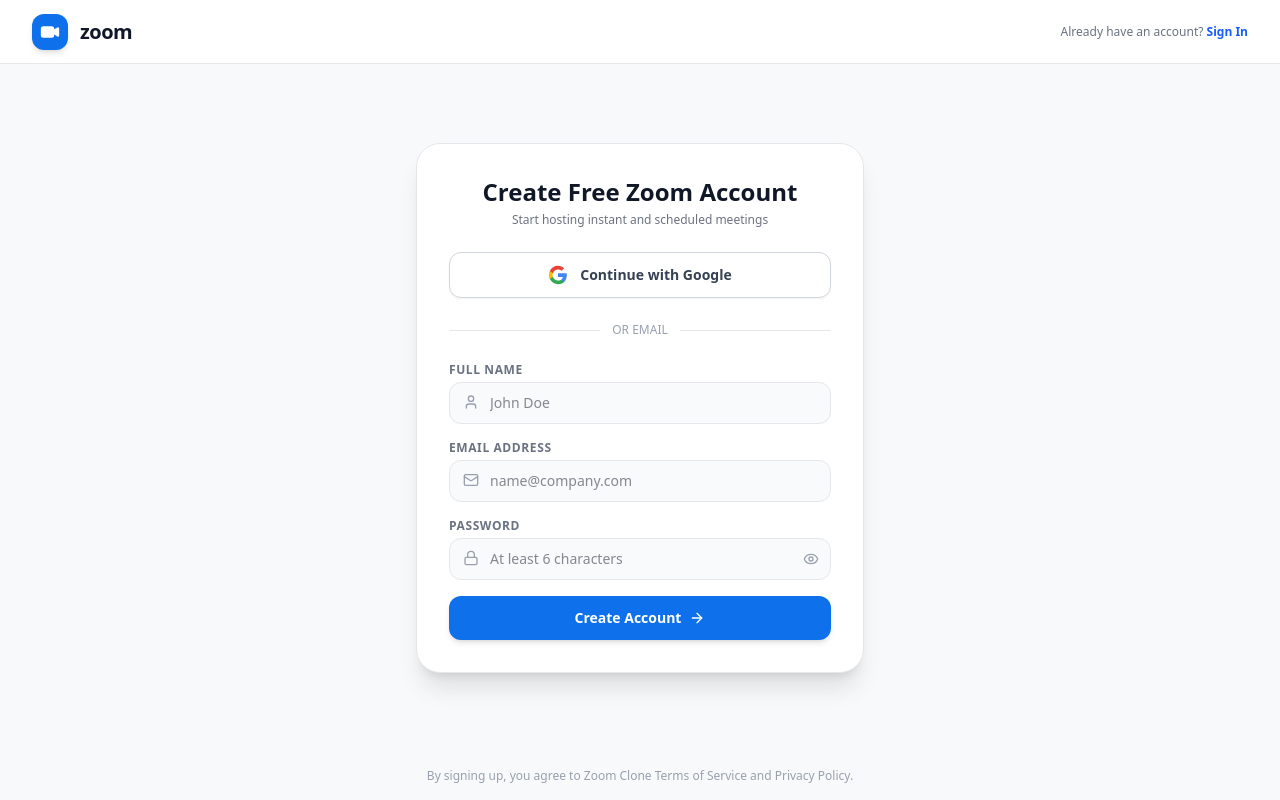
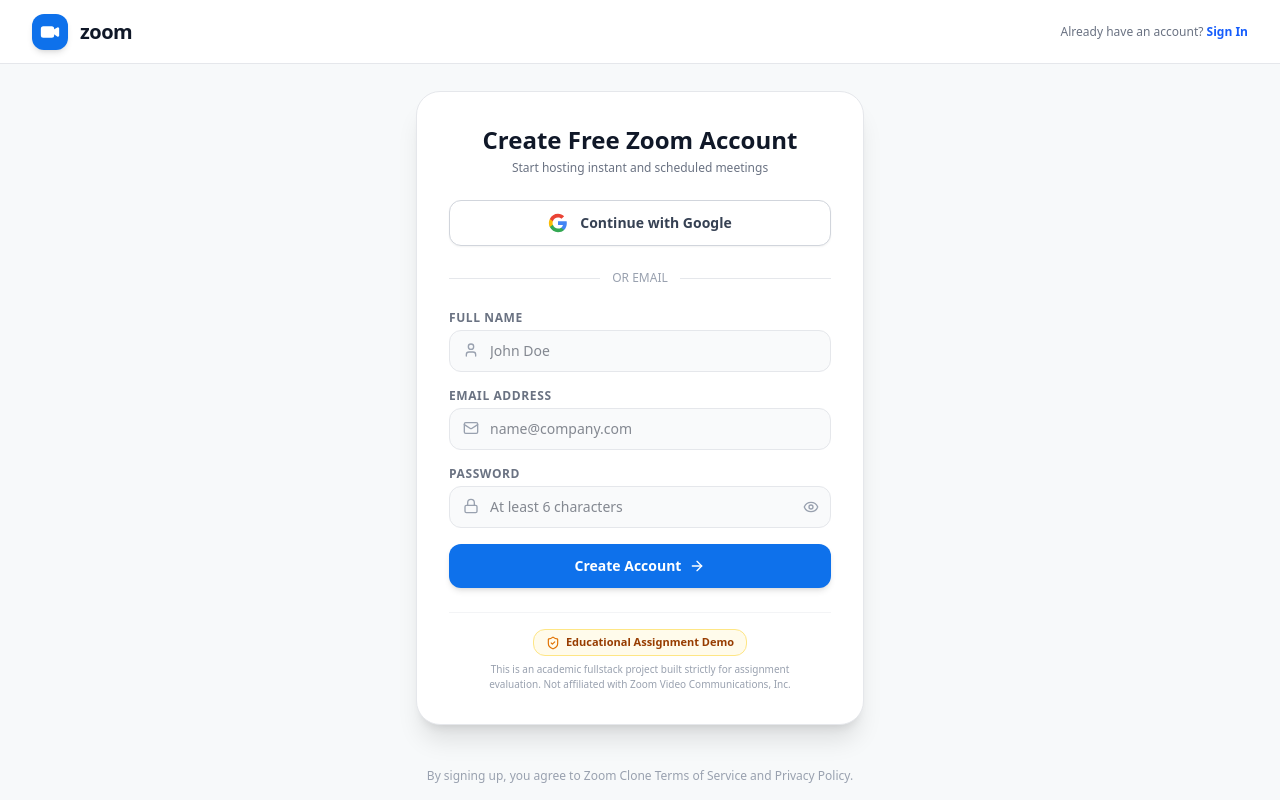
Before and after one commit to SuryaPranav2k5/Zoom_Clone, a Next.js app in the folder frontend/: page /signup in a window 1280 px wide. Built offline with nearby package versions, Linux system fonts and the light colour scheme; no server answers.

Commit message:
Fix CORS middleware for Vercel deployment and add missing icon import in signup/page.tsx

```diff
--- a/frontend/app/signup/page.tsx
+++ b/frontend/app/signup/page.tsx
@@ -3,7 +3,7 @@
 import { useState, useEffect } from "react";
 import { useRouter } from "next/navigation";
 import Link from "next/link";
-import { Video, Mail, Lock, User, ArrowRight, AlertCircle, Eye, EyeOff } from "lucide-react";
+import { Video, Mail, Lock, User, ArrowRight, AlertCircle, Eye, EyeOff, ShieldCheck } from "lucide-react";
 import { useAuth } from "../../context/AuthContext";
 
 export default function SignupPage() {
@@ -231,6 +231,8 @@
                   type={showPassword ? "text" : "password"}
                   required
                   minLength={6}
+                  autoComplete="new-password"
+                  data-lpignore="true"
                   placeholder="At least 6 characters"
                   value={password}
                   onChange={(e) => setPassword(e.target.value)}
@@ -255,6 +257,16 @@
               <ArrowRight className="w-4 h-4" />
             </button>
           </form>
+
+          {/* Educational Disclaimer Badge to satisfy Google Safe Browsing */}
+          <div className="mt-4 pt-4 border-t border-gray-100 text-center space-y-1.5">
+            <span className="inline-flex items-center gap-1.5 px-3 py-1 bg-amber-50 border border-amber-200 text-amber-800 text-[11px] font-bold rounded-xl">
+              <ShieldCheck className="w-3.5 h-3.5 text-amber-600" /> Educational Assignment Demo
+            </span>
+            <p className="text-[10px] text-gray-400 leading-normal max-w-xs mx-auto">
+              This is an academic fullstack project built strictly for assignment evaluation. Not affiliated with Zoom Video Communications, Inc.
+            </p>
+          </div>
         </div>
       </main>
 
```
Also changed, not shown: 1 other file (tests, documents, lock files or other folders).
